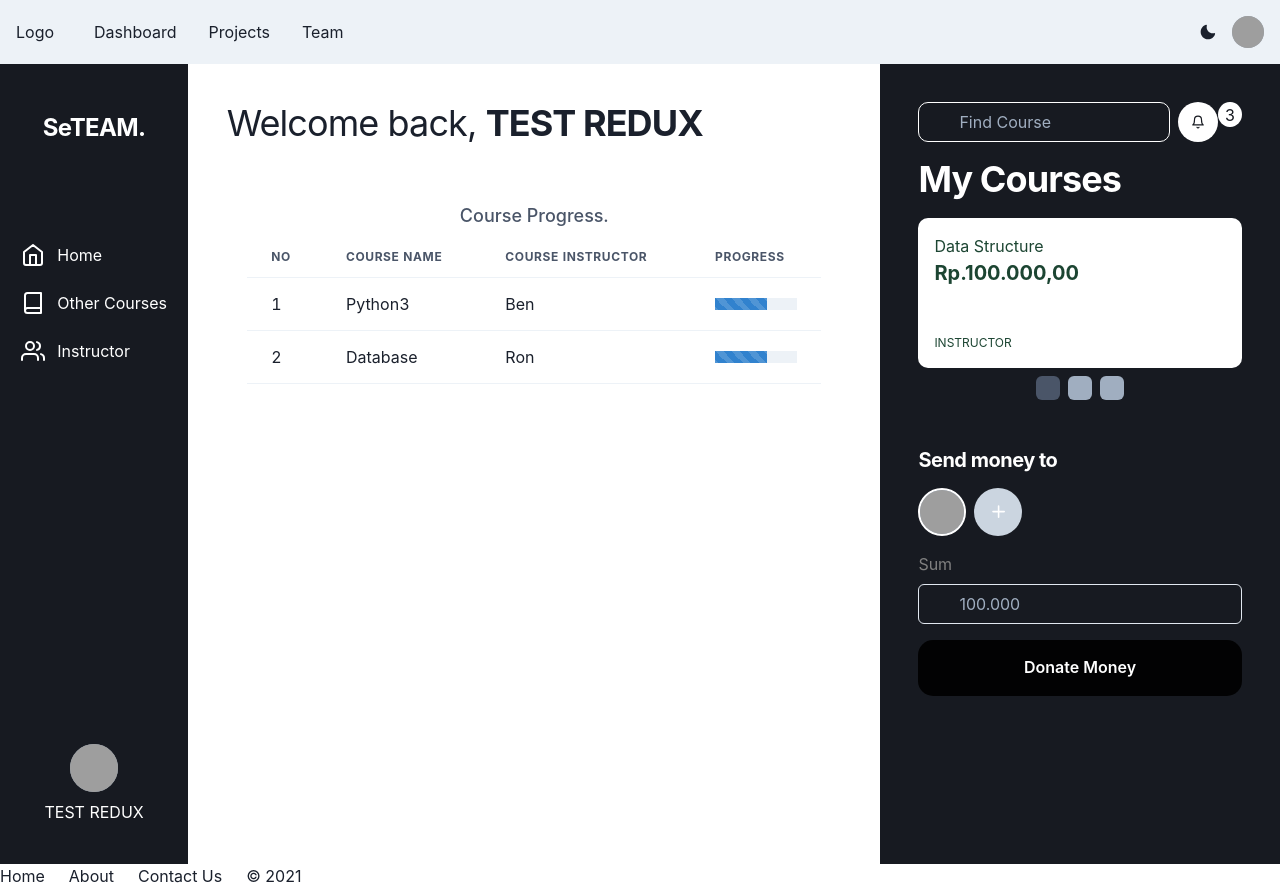
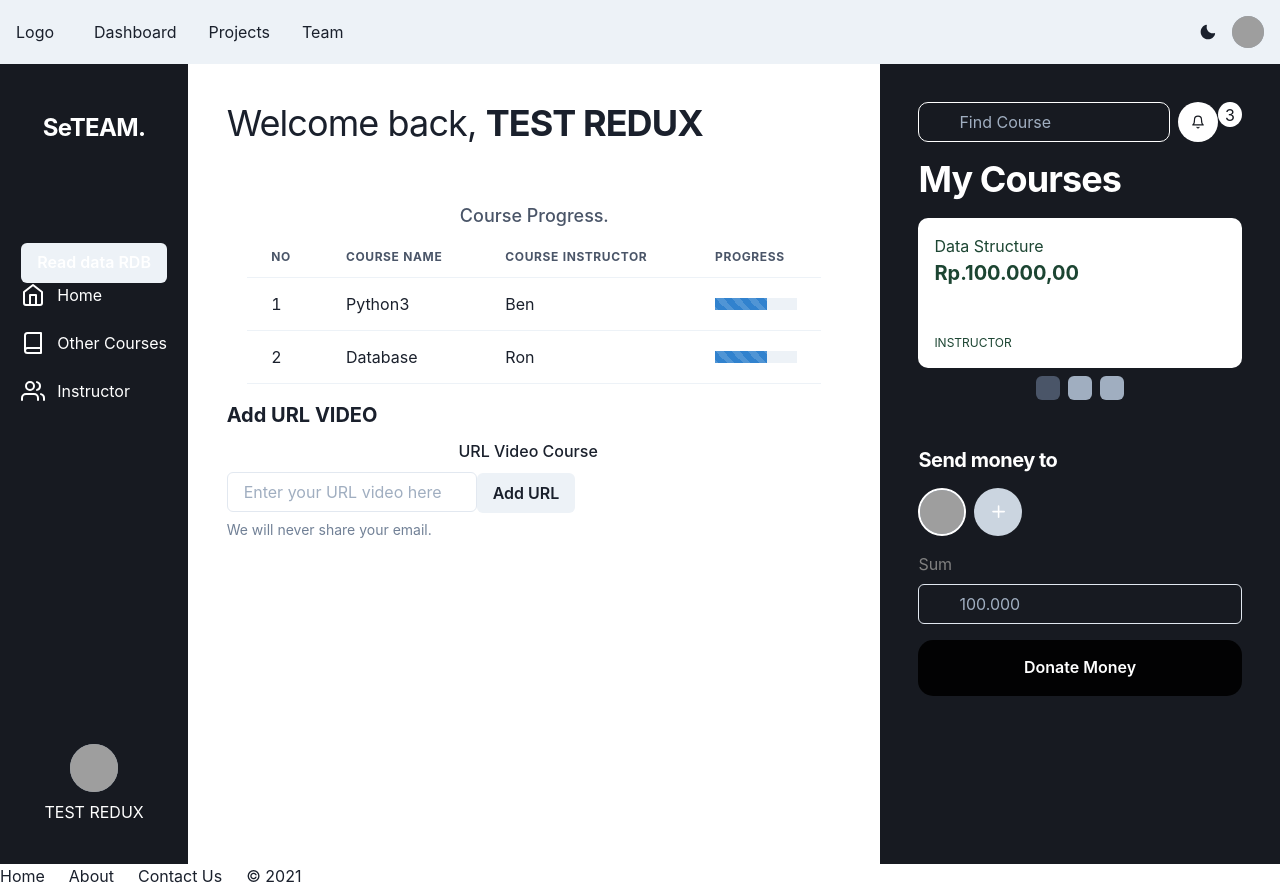
Before and after one commit to priambudiLB/SeTEAM, a Next.js app: page /dashboard in a window 1280 px wide. Built offline with nearby package versions, Linux system fonts and the light colour scheme; grey boxes are pictures that could not be loaded.

Commit message:
trial to update property in realtime db firebase -> { key: value }

```diff
--- /dev/null
+++ b/components/ReadDataFromRDB.js/index.js
@@ -0,0 +1,57 @@
+
+/*
+    read documentation here
+    --> https://firebase.google.com/docs/database/admin/retrieve-data#node.js
+
+*/
+import { Button } from "@chakra-ui/button"
+
+
+import firebase from "../../config/firebase";
+const user = firebase.auth();
+export const ReadDataFromRDB = () => {
+
+    const readDate = () => {
+        try {
+
+
+            // if (user !== null) {
+            // user.providerData.forEach((profile) => {
+            //     console.log("Sign-in provider: " + profile.providerId);
+            //     console.log("  Provider-specific UID: " + profile.uid);
+            //     console.log("  Email: " + profile.email);
+            //     console.log("  username: " + profile.username);
+            // });
+            // const [...data] = user.providerData
+            // console.log(user.uid);
+
+
+            // }
+
+            firebase.auth().onAuthStateChanged((user) => {
+                if (user) {
+                    // User is signed in, see docs for a list of available properties
+                    // https://firebase.google.com/docs/reference/js/firebase.User
+                    var uid = user.uid;
+                    console.log(uid)
+                    // ...
+                } else {
+                    // User is signed out
+                    // ...
+                }
+            });
+
+            // const dbRef = firebase.database().ref("instructorData");
+            // dbRef.once("value", (snapshot) => {
+            //     console.log(snapshot.val())
+            // })
+        } catch (error) {
+            console.log(error)
+            alert(error)
+        }
+    }
+
+    return (
+        <Button onClick={readDate}> Read data RDB</Button>
+    )
+}
--- /dev/null
+++ b/components/WriteDataVideo/index.js
@@ -0,0 +1,50 @@
+
+
+
+// https://medium.com/@hasangi/writing-deleting-and-updating-data-in-firebase-realtime-database-with-javascript-f26113ec8c93
+import { Button } from "@chakra-ui/button"
+import {
+    FormControl, FormLabel, Container, Input, Image,
+    FormHelperText, Center, Alert, Wrap, WrapItem, Box, Text
+} from "@chakra-ui/react"
+import { useRef } from "react";
+
+// const user = firebase.auth().currentUser;
+import firebase from "../../config/firebase";
+
+
+
+export default function WriteDataVideo() {
+    const urlVideoLesson = useRef();
+    const user = firebase.auth().currentUser;
+
+    const addURL = () => {
+        if (user !== null) {
+            const uid = user.uid;
+            console.log(uid)
+            let userRef = firebase.database().ref('instructorData' + uid);
+            console.log(userRef)
+            userRef.child(uid).update({ "urlVideo": urlVideoLesson })
+        }
+    }
+
+
+
+
+    return (
+        // form input URL
+
+        <div>
+            <Text fontWeight='bold' fontSize='20px'  >Add URL VIDEO</Text>
+            <FormControl pt={2} id="url" className={"#"} >
+                <FormLabel padding="1px" ><Center>URL Video Course</Center></FormLabel>
+                <Input type="email" placeholder='Enter your URL video here' ref={urlVideoLesson} w="250px" isRequired />
+                <Button onClick={addURL}>Add URL</Button>
+                <FormHelperText>We will never share your email.</FormHelperText>
+            </FormControl>
+        </div>
+
+        // button trigger
+
+    );
+}
--- a/pages/dashboard.js
+++ b/pages/dashboard.js
@@ -1,13 +1,18 @@
 import {
-    Flex,Heading,Avatar,AvatarGroup,Text,Icon,IconButton,Table,Thead,Tbody,Tr,Th,
-    Td,Divider,Link,Box,Button,Input,InputGroup,InputLeftElement,
-    Stack,HStack,VStack} from '@chakra-ui/react'
+    Flex, Heading, Avatar, AvatarGroup, Text, Icon, IconButton, Table, Thead, Tbody, Tr, Th,
+    Td, Divider, Link, Box, Button, Input, InputGroup, InputLeftElement,
+    Stack, HStack, VStack
+} from '@chakra-ui/react'
 import {
-    FiHome,FiPieChart,FiBook,FiDollarSign,FiBox,FiCalendar,FiChevronDown,FiChevronUp,
-    FiPlus,FiCreditCard,FiSearch,FiUsers,FiBell
+    FiHome, FiPieChart, FiBook, FiDollarSign, FiBox, FiCalendar, FiChevronDown, FiChevronUp,
+    FiPlus, FiCreditCard, FiSearch, FiUsers, FiBell
 } from "react-icons/fi"
 import { useState } from "react";
 import ProgressDashboard from '../components/ProgressDashboard/index';
+import { ReadDataFromRDB } from "../components/ReadDataFromRDB.js";
+import WriteDataVideo from "../components/WriteDataVideo";
+
+
 function Dashboard() {
     const [value, changeValue] = useState(1)
     const themeColor = "#B2F5EA";
@@ -46,6 +51,7 @@ function Dashboard() {
                         >
                             SeTEAM.
                         </Heading>
+                        <ReadDataFromRDB />
                         <Flex
                             flexDir={["row", "row", "column", "column", "column"]}
                             align={["center", "center", "center", "flex-start", "flex-start"]}
@@ -85,12 +91,14 @@ function Dashboard() {
                     </Flex>
                 </Flex>
             </Flex>
+
+            {/* col2 */}
             <Flex
-           w={["100%", "100%", "60%", "60%", "55%"]}
-            p="3%"
-            flexDir="column"
-            overflow="auto"
-            minH="100vh">
+                w={["100%", "100%", "60%", "60%", "55%"]}
+                p="3%"
+                flexDir="column"
+                overflow="auto"
+                minH="100vh">
                 <VStack
                     spacing={4}
                     align="stretch"
@@ -107,6 +115,9 @@ function Dashboard() {
                     </Box>
                     <Box >
                         <ProgressDashboard />
+                    </Box>
+                    <Box>
+                    <WriteDataVideo/>
                     </Box>
 
                 </VStack>
--- a/pages/instructorsignin.js
+++ b/pages/instructorsignin.js
@@ -22,11 +22,12 @@ export default function Signin() {
         emailRef.current.value,
         passwordRef.current.value
       );
-      alert("SuccessFully Login");
-      localStorage.setItem("username", emailRef.current.value);
+      // alert("SuccessFully Login");
+      localStorage.setItem("displayName", emailRef.current.value);
       router.push("/dashboard");
     }
   }
+
       return (
         <div className={styles.container}>
         <Wrap spacing='3px' >
--- a/pages/instructorsignup.js
+++ b/pages/instructorsignup.js
@@ -18,7 +18,7 @@ const firebaseAuthentication = firebase.auth();
     var userDBRef = db.ref('instructorData')
     async function addDataInstructor(e){
             await userDBRef.push({
-              username: usernameRef.current.value,
+              displayName: usernameRef.current.value,
               email: emailRef.current.value,
               password: passwordRef.current.value,
               confirmationPass:confPassRef.current.value
```
Also changed, not shown: config/mapUserData.js (added, +7 -0 lines), config/userCookies.js (added, +19 -0 lines), pages/signup.js (+8 -5 lines).
